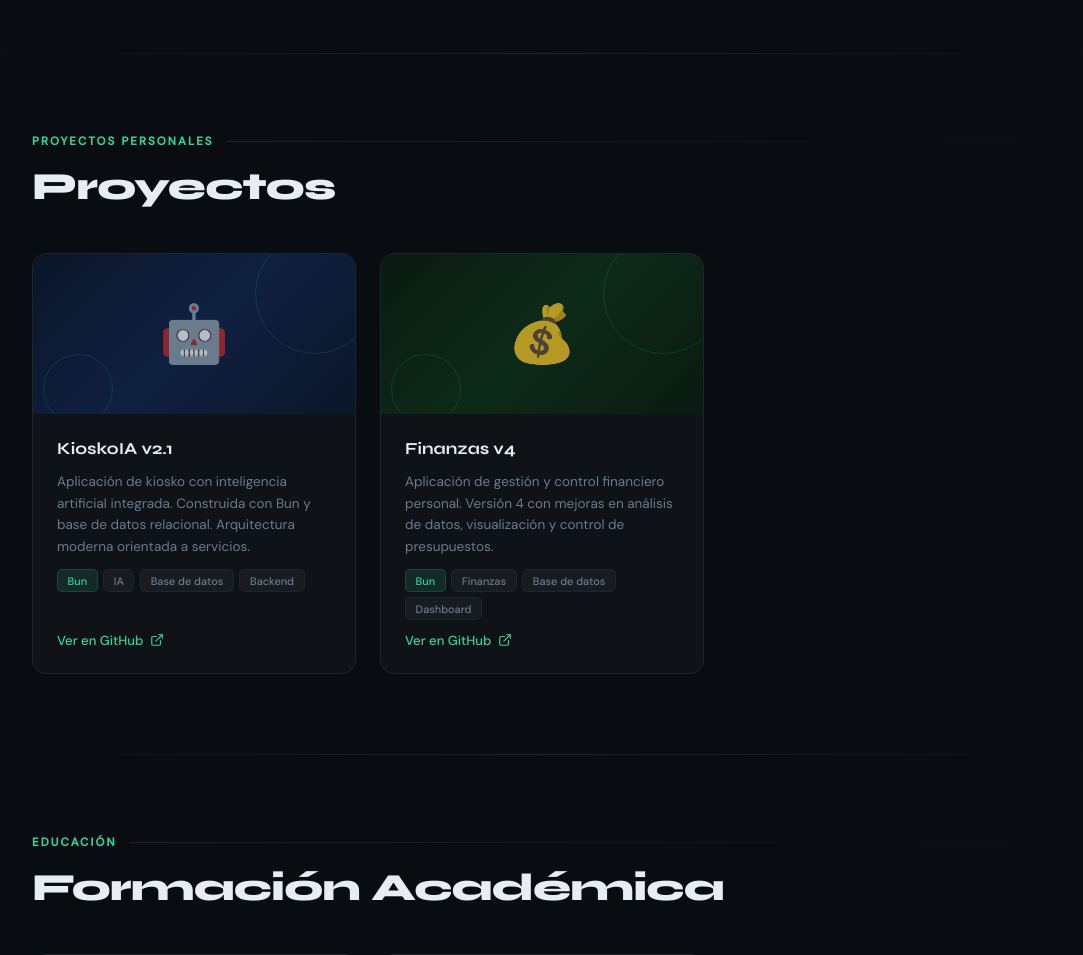
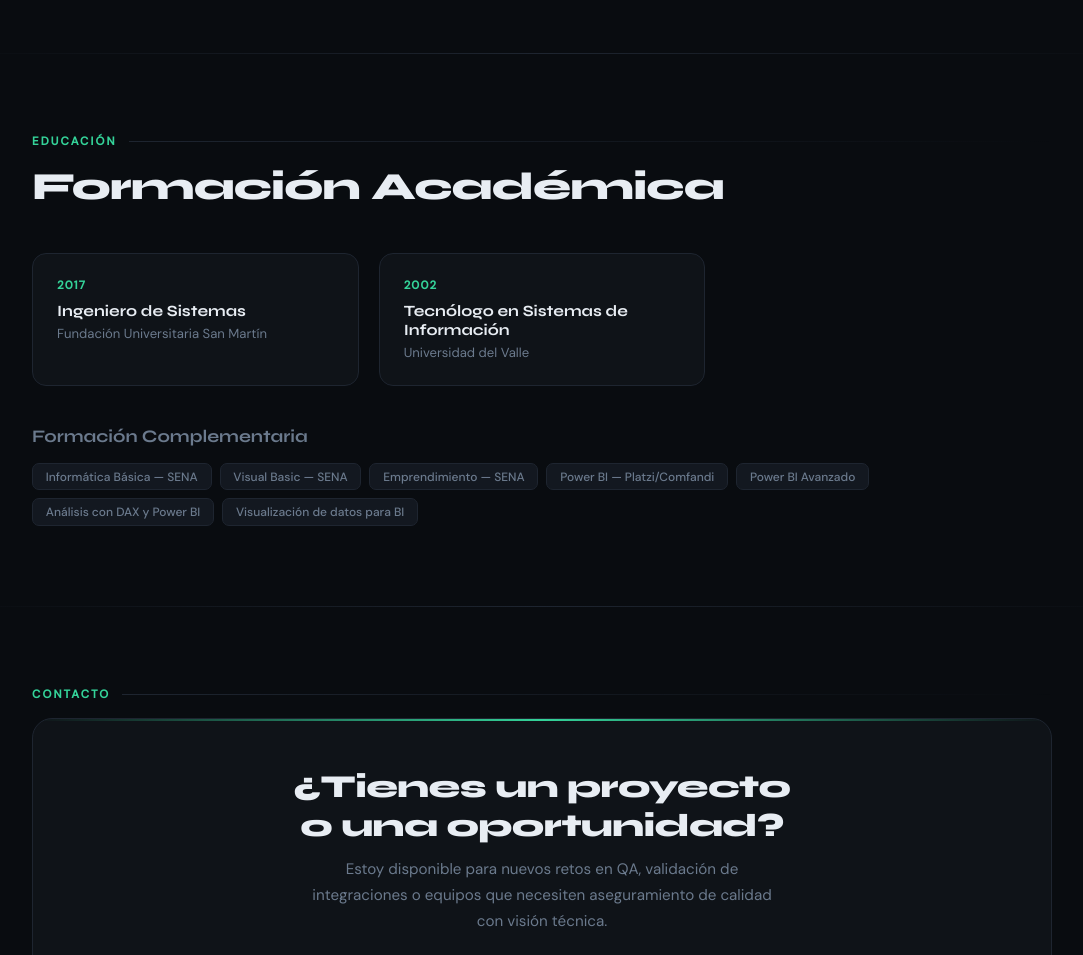
Before and after one commit to GitJPam/my-portfolio, a plain HTML site: page qa/index.html in a window 1280 px wide. Shown: the part 3920-4875 px from the top of the page, without its empty margins (98-1181 px from the left). Drawn offline with Linux system fonts and the light colour scheme.

Commit message:
Update index.html

```diff
--- a/qa/index.html
+++ b/qa/index.html
@@ -918,63 +918,6 @@
 
   <div class="divider"></div>
 
-  <!-- PROYECTOS -->
-  <section id="proyectos">
-    <div class="container">
-      <div class="section-label">Proyectos personales</div>
-      <h2 class="section-title">Proyectos</h2>
-      <div class="projects-grid">
-
-        <div class="project-card">
-          <div class="project-preview project-preview-kiosko">
-            <div class="preview-icon">🤖</div>
-          </div>
-          <div class="project-body">
-            <div class="project-title">KioskoIA v2.1</div>
-            <div class="project-desc">
-              Aplicación de kiosko con inteligencia artificial integrada. Construida con Bun y base de datos relacional. Arquitectura moderna orientada a servicios.
-            </div>
-            <div class="project-stack">
-              <span class="tag">Bun</span>
-              <span class="tag tag-plain">IA</span>
-              <span class="tag tag-plain">Base de datos</span>
-              <span class="tag tag-plain">Backend</span>
-            </div>
-            <a class="project-link" href="https://github.com/GitJPam/KioskoIA/tree/main/v2.1" target="_blank">
-              Ver en GitHub
-              <svg width="14" height="14" viewBox="0 0 24 24" fill="none" stroke="currentColor" stroke-width="2" stroke-linecap="round" stroke-linejoin="round"><path d="M18 13v6a2 2 0 0 1-2 2H5a2 2 0 0 1-2-2V8a2 2 0 0 1 2-2h6"/><polyline points="15 3 21 3 21 9"/><line x1="10" y1="14" x2="21" y2="3"/></svg>
-            </a>
-          </div>
-        </div>
-
-        <div class="project-card">
-          <div class="project-preview project-preview-finanzas">
-            <div class="preview-icon">💰</div>
-          </div>
-          <div class="project-body">
-            <div class="project-title">Finanzas v4</div>
-            <div class="project-desc">
-              Aplicación de gestión y control financiero personal. Versión 4 con mejoras en análisis de datos, visualización y control de presupuestos.
-            </div>
-            <div class="project-stack">
-              <span class="tag">Bun</span>
-              <span class="tag tag-plain">Finanzas</span>
-              <span class="tag tag-plain">Base de datos</span>
-              <span class="tag tag-plain">Dashboard</span>
-            </div>
-            <a class="project-link" href="https://github.com/GitJPam/Finanzas/tree/v4" target="_blank">
-              Ver en GitHub
-              <svg width="14" height="14" viewBox="0 0 24 24" fill="none" stroke="currentColor" stroke-width="2" stroke-linecap="round" stroke-linejoin="round"><path d="M18 13v6a2 2 0 0 1-2 2H5a2 2 0 0 1-2-2V8a2 2 0 0 1 2-2h6"/><polyline points="15 3 21 3 21 9"/><line x1="10" y1="14" x2="21" y2="3"/></svg>
-            </a>
-          </div>
-        </div>
-
-      </div>
-    </div>
-  </section>
-
-  <div class="divider"></div>
-
   <!-- FORMACIÓN -->
   <section id="formacion">
     <div class="container">
```
